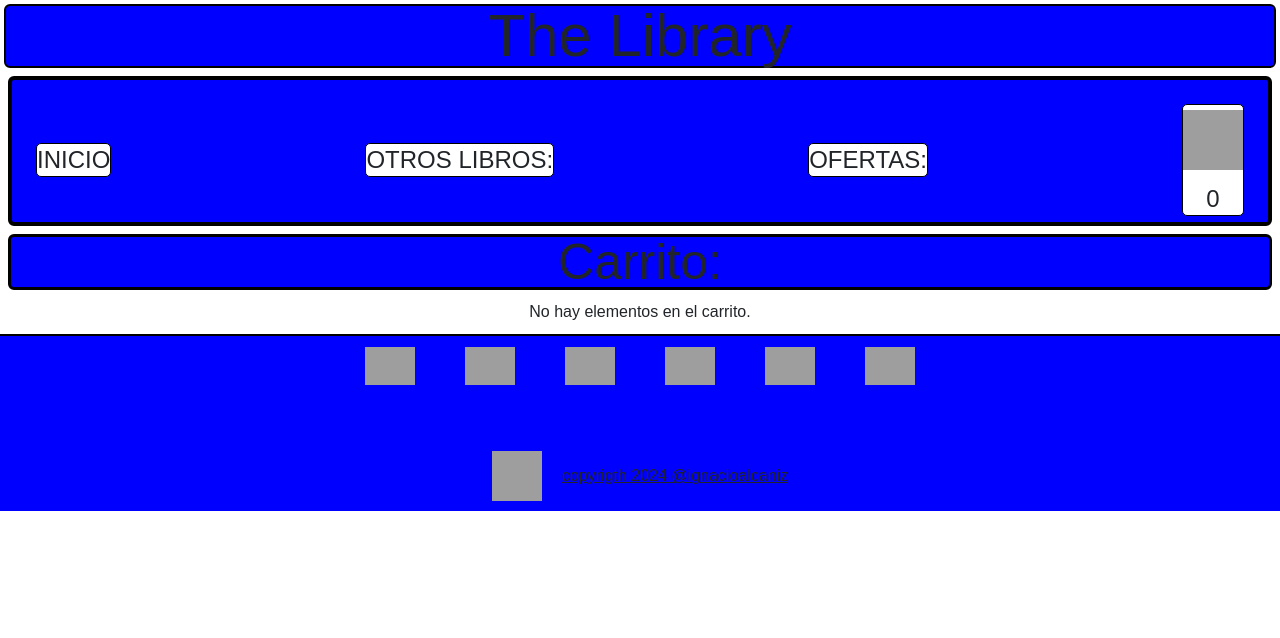
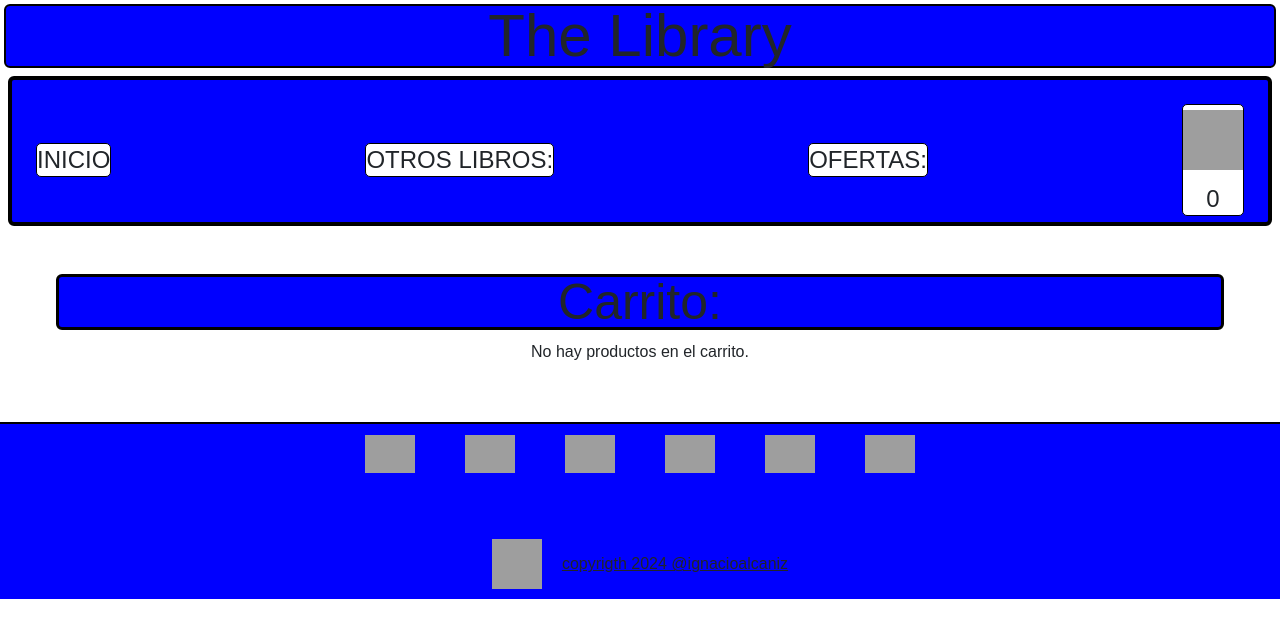
Before and after one commit to ignacioalcaniz/The-Library, a React (Create React App) app: page /TheLibrary/Carrito in a window 1280 px wide. Shown: the top 638 px of the page. Built offline with nearby package versions, Linux system fonts and the light colour scheme; grey boxes are pictures that could not be loaded.

Commit message:
act post-entrega

```diff
--- a/src/components/CounterCarrito/Counter.css
+++ b/src/components/CounterCarrito/Counter.css
@@ -15,14 +15,14 @@
 }
 .boton-count-1{
     border: 2px solid black;
-    border-radius: 2px;
+    border-radius: 5px;
     width: 50%;
     height: 100%;
     background-color: red;
 }
 .boton-count-2{
     border: 2px solid black;
-    border-radius: 2px;
+    border-radius: 5px;
     width: 50%;
     height: 100%;
     background-color: green;
--- a/src/pages/Carrito/Carrito.css
+++ b/src/pages/Carrito/Carrito.css
@@ -75,6 +75,9 @@ width: 40%;
     margin: 10px;
     width: 100%;
 }
+.p-total:hover{
+    box-shadow: 5px 5px 5px  blue;
+}
 .boton-aceptar{
     border: 2px solid black;
     border-radius: 10px;
@@ -88,3 +91,11 @@ width: 40%;
    flex-direction: column;
    justify-content: center;
 }
+.boton-crear-perfil{
+    border: 2px solid black;
+    background-color: blue;
+    border-radius: 10px;
+}
+.boton-crear-perfil:hover{
+    box-shadow: 5px 5px 5px  blue;
+}
--- a/src/pages/Carrito/Carrito.jsx
+++ b/src/pages/Carrito/Carrito.jsx
@@ -43,7 +43,7 @@ export const Carrito = () => {
 
   return (
     <>
-      <main>
+      <main className="m-5">
         <h4 className="text-6xl text-center h4-titulos m-2 rounded">Carrito:</h4>
 
           {carrito.length > 0 && showform &&
@@ -59,7 +59,7 @@ export const Carrito = () => {
 
         <div className=" contenedor-carrito ">
           {carrito.length === 0 ? (
-            <p>No hay elementos en el carrito.</p>
+            <p>No hay productos en el carrito.</p>
           ) : (
             <ul >
               <p className="text-center parrafo-central">Productos agregados al carrito:</p>
--- a/src/pages/Carrito/Formulario.css
+++ b/src/pages/Carrito/Formulario.css
@@ -1,8 +1,4 @@
-.boton-crear-perfil{
-    border: 2px solid black;
-    background-color: blue;
-    border-radius: 10px;
-}
+
 label{
     width: 50%;
 }
--- a/src/pages/ofertas/Ofertas.jsx
+++ b/src/pages/ofertas/Ofertas.jsx
@@ -22,7 +22,7 @@ export const Ofertas = () => {
     }, []);
 
     return (
-        <main >
+        <main className="m-5" >
             <h4 className="text-6xl text-center h4-titulos m-2 rounded">OFERTAS:</h4>
             <div className="row">
                 {libro.length > 0 ? (
```
